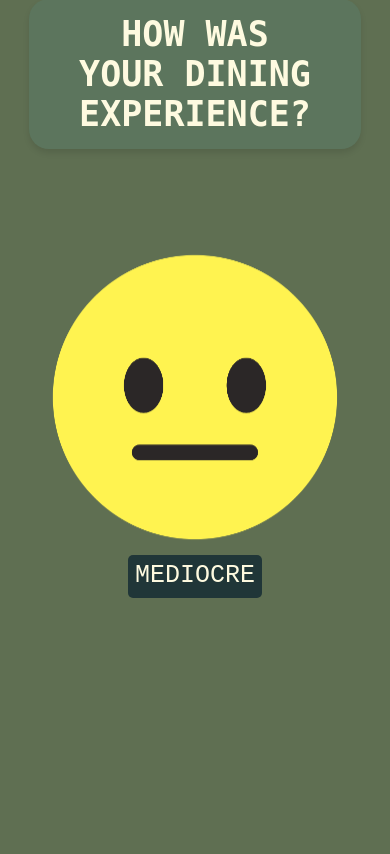
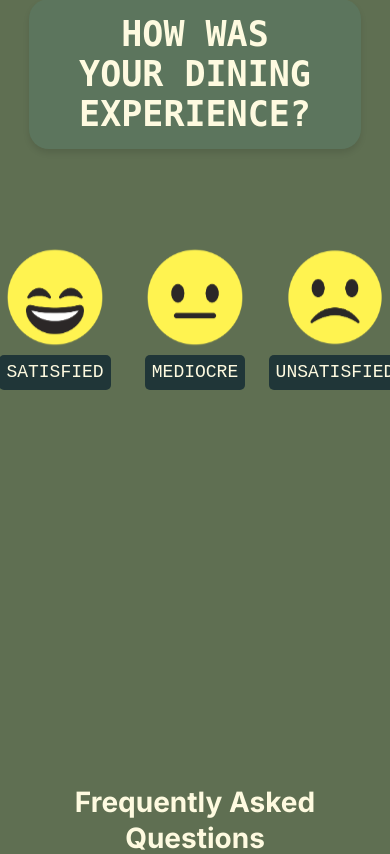
Before and after one commit to yannahlb/test_ensys, a Python web app: template EnSys__June8/EnSys-main/templates/index.html in a window 390 px wide. Shown: the part 3929-4783 px from the top of the page. Run offline with Jinja, Linux system fonts and the light colour scheme; the template is opened without the code that fills it, so the values that code supplies are empty.

Commit message:
Update index.css EMOTION

```diff
--- a/EnSys__June8/EnSys-main/static/index.css
+++ b/EnSys__June8/EnSys-main/static/index.css
@@ -316,9 +316,6 @@
   flex-direction: column;
 }
 
-
-
-
  .home-step {
   gap: var(--dl-space-space-oneandhalfunits);
   display: flex;
@@ -334,6 +331,11 @@
 }
 
 @media(max-width: 991px) {
+
+  .bubble-button img {
+    width: 200px;
+    height: 200px;
+  }
 
   .home-navbar {
     padding-top: var(--dl-space-space-threeunits);
@@ -361,12 +363,18 @@
 }
 
 @media(max-width: 767px) {
+
+  .bubble-button img {
+    width: 150px;
+    height: 150px;
+  }
+
+
   .home-navbar {
     padding-top: var(--dl-space-space-threeunits);
     padding-bottom: var(--dl-space-space-threeunits);
     padding-left: var(--dl-space-space-threeunits);
   }
-
 
   .home-hero {
     padding-top: 200px;
@@ -427,8 +435,6 @@
     justify-content: flex-start;
   }
 
-
-
   .home-links {
     gap: var(--dl-space-space-fourunits);
     width: 100%;
@@ -437,12 +443,23 @@
 }
 
 @media(max-width: 479px) {
+
+  .bubble-button img {
+    width: 100px;
+    height: 100px;
+  }
+
+  .button-label {
+    width: fit-content;
+    margin: 0 auto;
+    font-size: 18px;
+  }
+
   .home-navbar {
     padding-top: var(--dl-space-space-threeunits);
     padding-bottom: var(--dl-space-space-threeunits);
     padding-left: var(--dl-space-space-threeunits);
   }
-
 
   .home-header {
     font-size: 28px;
@@ -476,5 +493,4 @@
     padding: 16px;
   }
 
-
 }
```
